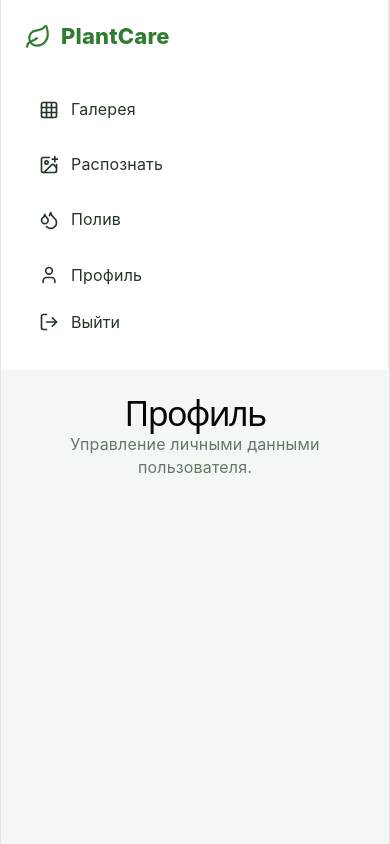
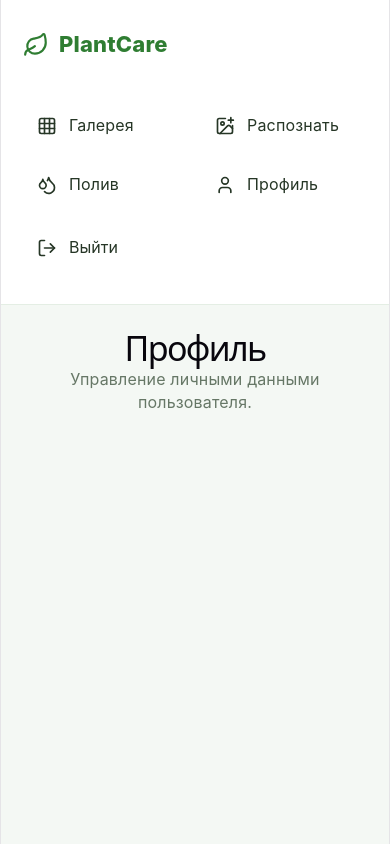
Before and after one commit to qHomeee/PlantCareWeb, a React app: page /profile in a window 390 px wide. Shown: the top 844 px of the page. Built offline with nearby package versions, Linux system fonts and the light colour scheme; no server answers; sample sign-in values are in the browser's storage; the HTML template or start-up script is replaced by a standard one.

Commit message:
STYLES-10: debug layout css

```diff
--- a/src/styles/layout.css
+++ b/src/styles/layout.css
@@ -1,18 +1,20 @@
 .app-layout {
   display: grid;
-  grid-template-columns: 260px 1fr;
+  grid-template-columns: 260px minmax(0, 1fr);
   min-height: 100vh;
+  background: #f4f8f4;
 }
 
 .sidebar {
   position: sticky;
   top: 0;
   height: 100vh;
-  padding: 24px;
+  padding: 32px 22px;
   background: #ffffff;
   border-right: 1px solid #e4eee4;
   display: flex;
   flex-direction: column;
+  align-items: stretch;
 }
 
 .logo {
@@ -22,16 +24,17 @@
   color: #2f7d32;
   font-size: 22px;
   font-weight: 800;
-  margin-bottom: 36px;
+  margin-bottom: 44px;
 }
 
 .nav {
   display: grid;
-  gap: 8px;
+  gap: 12px;
 }
 
 .nav-link,
 .logout-button {
+  width: 100%;
   display: flex;
   align-items: center;
   gap: 12px;
@@ -41,6 +44,14 @@
   background: transparent;
   border: none;
   text-align: left;
+  font-size: 16px;
+  text-decoration: none;
+}
+
+.nav-link span,
+.logout-button span,
+.logo span {
+  text-decoration: none;
 }
 
 .nav-link:hover,
@@ -65,5 +76,15 @@
   .sidebar {
     position: static;
     height: auto;
+    border-right: none;
+    border-bottom: 1px solid #e4eee4;
+  }
+
+  .nav {
+    grid-template-columns: repeat(2, minmax(0, 1fr));
+  }
+
+  .logout-button {
+    margin-top: 16px;
   }
 }
```
